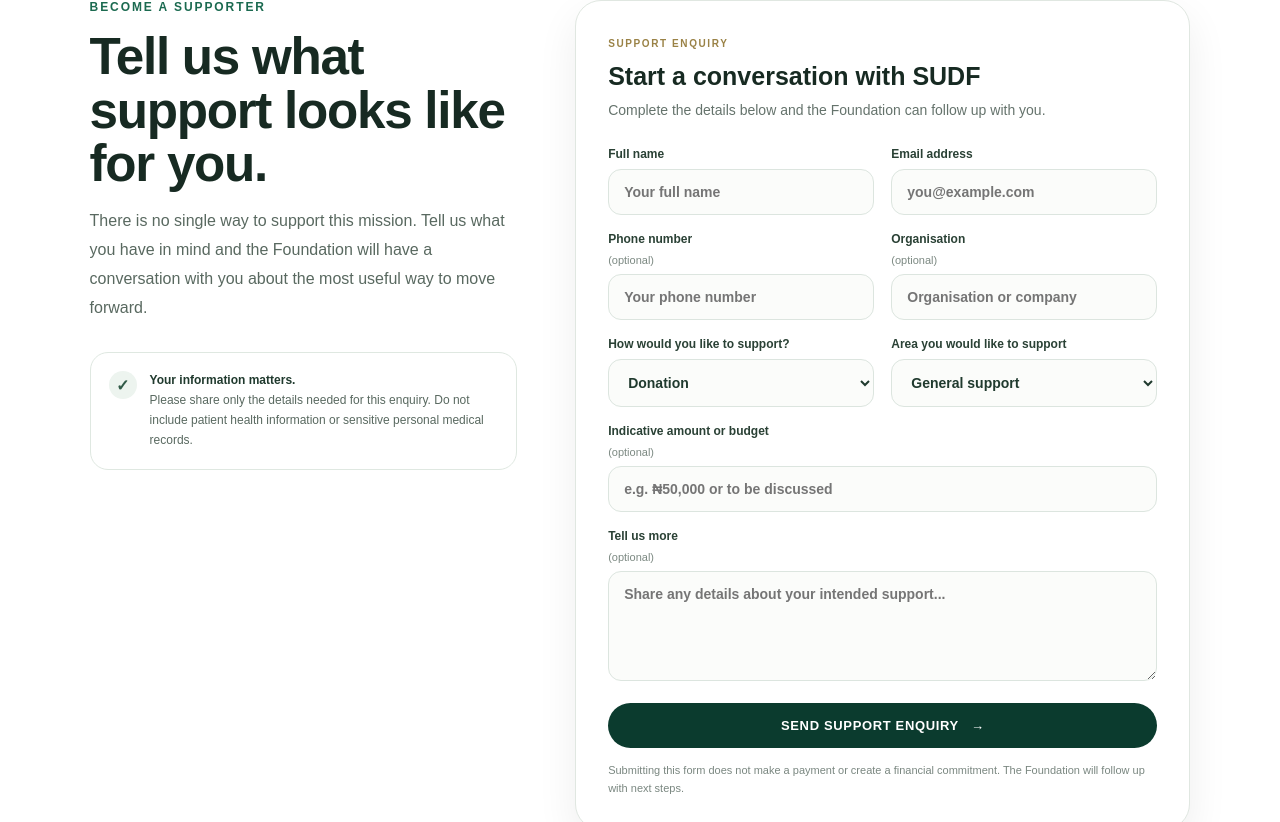
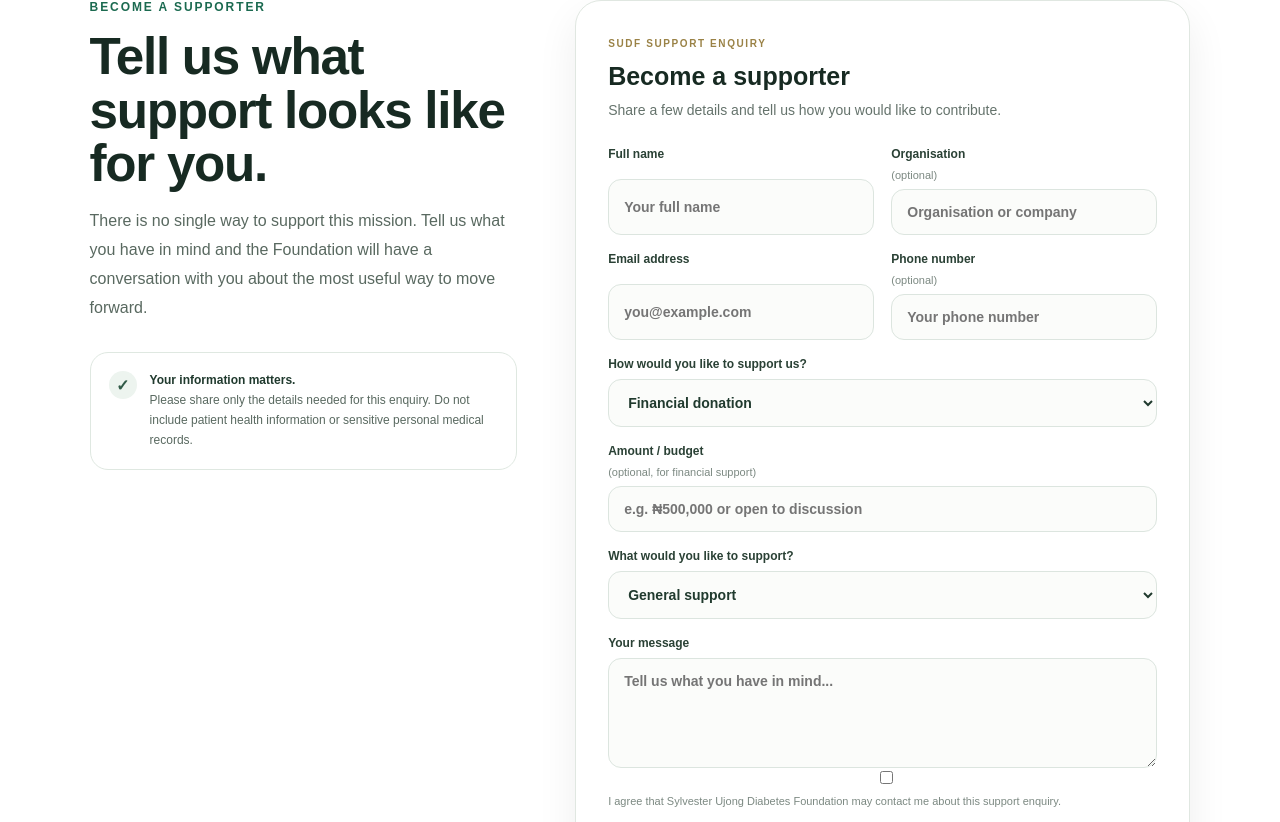
Before and after one commit to AkongShadrach/SUDF-website, a Next.js app: page /donate-support in a window 1280 px wide. Shown: the part 1438-2260 px from the top of the page. Built offline with nearby package versions, Linux system fonts and the light colour scheme.

Commit message:
Align support enquiry form with sponsorship reference fields

```diff
--- a/app/donate-support/SupportForm.tsx
+++ b/app/donate-support/SupportForm.tsx
@@ -1,16 +1,18 @@
 "use client";
 
-import { FormEvent, useState } from "react";
+import { useState } from "react";
+import type { FormEvent } from "react";
 
 const initialState = {
   name: "",
+  organisation: "",
   email: "",
   phone: "",
-  organisation: "",
-  supportType: "Donation",
+  supportType: "Financial donation",
+  amount: "",
   supportArea: "General support",
-  amount: "",
   message: "",
+  consent: false,
   website: "",
 };
 
@@ -19,7 +21,7 @@ export default function SupportForm() {
   const [status, setStatus] = useState<"idle" | "sending" | "success" | "error">("idle");
   const [feedback, setFeedback] = useState("");
 
-  function update(field: keyof typeof initialState, value: string) {
+  function update(field: keyof typeof initialState, value: string | boolean) {
     setValues((current) => ({ ...current, [field]: value }));
   }
 
@@ -27,7 +29,6 @@ export default function SupportForm() {
     event.preventDefault();
     setStatus("sending");
     setFeedback("");
-
     try {
       const response = await fetch("/api/support-enquiries", {
         method: "POST",
@@ -48,37 +49,37 @@ export default function SupportForm() {
   return (
     <form className="support-form" onSubmit={handleSubmit}>
       <div className="support-form-heading">
-        <span>SUPPORT ENQUIRY</span>
-        <h3>Start a conversation with SUDF</h3>
-        <p>Complete the details below and the Foundation can follow up with you.</p>
+        <span>SUDF SUPPORT ENQUIRY</span>
+        <h3>Become a supporter</h3>
+        <p>Share a few details and tell us how you would like to contribute.</p>
       </div>
-
       <div className="support-form-grid">
         <label>Full name<input required maxLength={120} value={values.name} onChange={(e) => update("name", e.target.value)} placeholder="Your full name" autoComplete="name" /></label>
+        <label>Organisation <span>(optional)</span><input maxLength={160} value={values.organisation} onChange={(e) => update("organisation", e.target.value)} placeholder="Organisation or company" autoComplete="organization" /></label>
         <label>Email address<input required type="email" maxLength={254} value={values.email} onChange={(e) => update("email", e.target.value)} placeholder="you@example.com" autoComplete="email" /></label>
         <label>Phone number <span>(optional)</span><input type="tel" maxLength={40} value={values.phone} onChange={(e) => update("phone", e.target.value)} placeholder="Your phone number" autoComplete="tel" /></label>
-        <label>Organisation <span>(optional)</span><input maxLength={160} value={values.organisation} onChange={(e) => update("organisation", e.target.value)} placeholder="Organisation or company" autoComplete="organization" /></label>
-        <label>How would you like to support?
+        <label className="support-form-full">How would you like to support us?
           <select value={values.supportType} onChange={(e) => update("supportType", e.target.value)}>
-            <option>Donation</option><option>Programme sponsorship</option><option>In-kind contribution</option><option>Volunteering</option><option>Partnership</option><option>Other support</option>
+            <option>Financial donation</option><option>Programme sponsorship</option><option>In-kind contribution</option><option>Volunteering</option><option>Partnership</option><option>Other practical support</option>
           </select>
         </label>
-        <label>Area you would like to support
+        <label className="support-form-full">Amount / budget <span>(optional, for financial support)</span><input maxLength={80} value={values.amount} onChange={(e) => update("amount", e.target.value)} placeholder="e.g. ₦500,000 or open to discussion" /></label>
+        <label className="support-form-full">What would you like to support?
           <select value={values.supportArea} onChange={(e) => update("supportArea", e.target.value)}>
             <option>General support</option><option>Community diabetes screening</option><option>Care and patient support</option><option>Health education and awareness</option><option>Medical outreach</option><option>Other</option>
           </select>
         </label>
-        <label className="support-form-full">Indicative amount or budget <span>(optional)</span><input maxLength={80} value={values.amount} onChange={(e) => update("amount", e.target.value)} placeholder="e.g. ₦50,000 or to be discussed" /></label>
-        <label className="support-form-full">Tell us more <span>(optional)</span><textarea rows={5} maxLength={3000} value={values.message} onChange={(e) => update("message", e.target.value)} placeholder="Share any details about your intended support..." /></label>
+        <label className="support-form-full">Your message<textarea rows={5} maxLength={3000} value={values.message} onChange={(e) => update("message", e.target.value)} placeholder="Tell us what you have in mind..." /></label>
       </div>
-
       <div className="support-honeypot" aria-hidden="true">
         <label>Leave this field empty<input tabIndex={-1} autoComplete="off" value={values.website} onChange={(e) => update("website", e.target.value)} /></label>
       </div>
-
+      <label className="support-consent">
+        <input type="checkbox" required checked={values.consent} onChange={(e) => update("consent", e.target.checked)} />
+        <span>I agree that Sylvester Ujong Diabetes Foundation may contact me about this support enquiry.</span>
+      </label>
       <button className="button button-green support-submit" type="submit" disabled={status === "sending"}>
-        {status === "sending" ? "Sending enquiry..." : "Send support enquiry"}
-        <span aria-hidden="true">→</span>
+        {status === "sending" ? "Sending enquiry..." : "BECOME A SUPPORTER"} <span aria-hidden="true">→</span>
       </button>
       {feedback && <p className={status === "success" ? "support-form-feedback success" : "support-form-feedback error"} role="status">{feedback}</p>}
       <p className="support-form-footnote">Submitting this form does not make a payment or create a financial commitment. The Foundation will follow up with next steps.</p>
```
